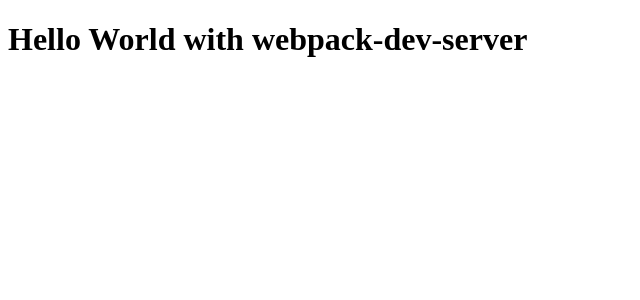
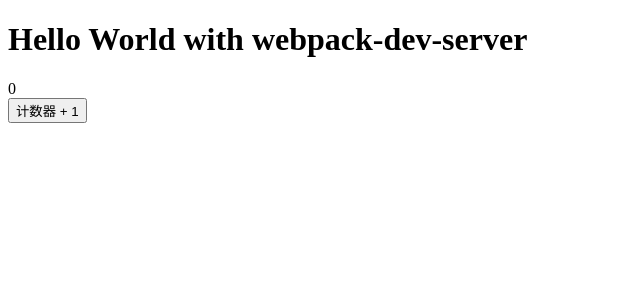
Before and after one commit to movii/config-webpack-with-vue.js, a Vue app: page / in a window 1280 px wide. Shown: the top 300 px of the page, without its empty margins (0-640 px from the left). Built offline with nearby package versions, Linux system fonts and the light colour scheme.

Commit message:
add: counter.vue as HMR exmaple

```diff
--- a/src/js/App.vue
+++ b/src/js/App.vue
@@ -1,11 +1,17 @@
 <template>
-  <h1>Hello World with webpack-dev-server</h1>
+  <div>
+    <h1>Hello World with webpack-dev-server</h1>
+    <counter></counter>
+  </div>
 </template>
 
 <script>
+import counter from './counter.vue'
+
 export default {
   data () {
     return {}
-  }
+  },
+  components: { counter }
 }
 </script>
--- /dev/null
+++ b/src/js/counter.vue
@@ -0,0 +1,12 @@
+<template>
+  <div>
+    <div> {{ count }}</div>
+    <button @click="count++">计数器 + 1</button>
+  </div>
+</template>
+
+<script>
+export default {
+  data () { return { count: 0 } }
+}
+</script>
```
